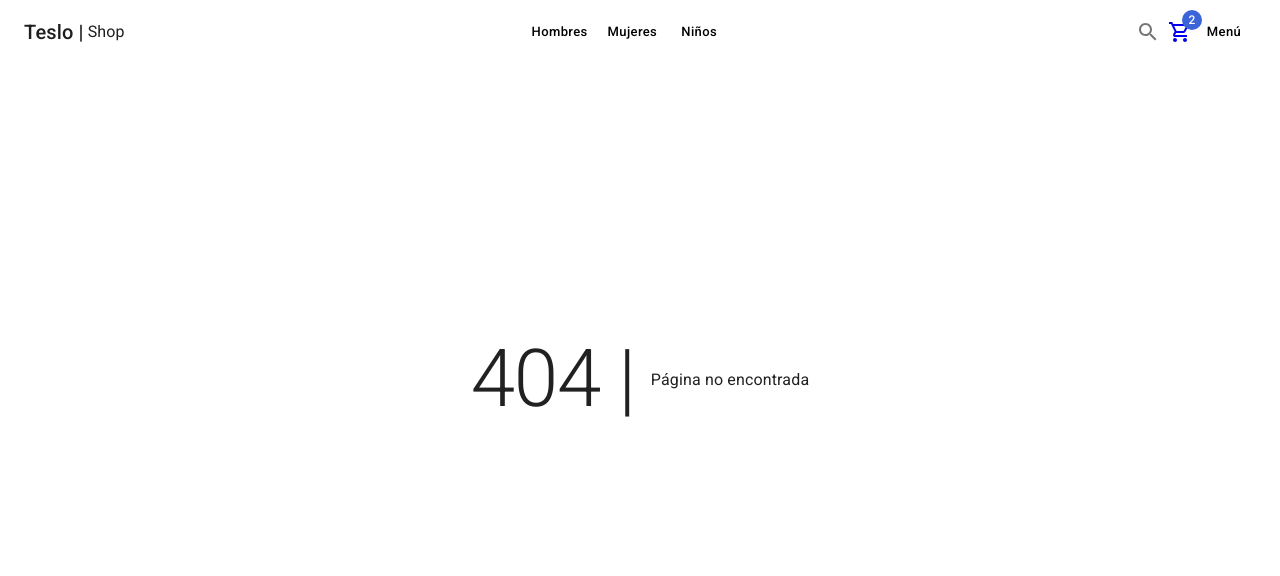
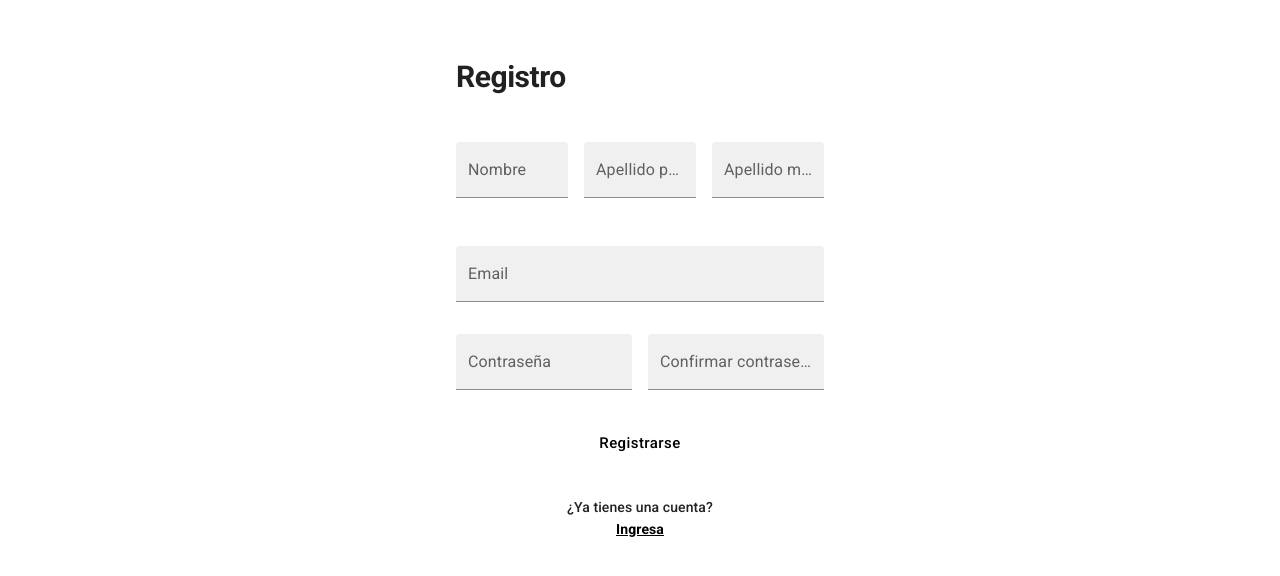
Before and after one commit to HouseCham/teslo-app, a Next.js app: page /auth/register in a window 1280 px wide. Before the commit this address had no page. Shown: the top 576 px of the page. Built offline with nearby package versions, Linux system fonts and the light colour scheme.

Commit message:
auth, login and register pages

```diff
--- /dev/null
+++ b/components/layouts/AuthLayout.tsx
@@ -0,0 +1,30 @@
+import { Box } from '@mui/material';
+import Head from 'next/head';
+import { FC } from 'react';
+
+interface AuthLayoutProps {
+    children: React.ReactNode
+    title: string
+}
+
+const AuthLayout: FC<AuthLayoutProps> = ({ children, title }) => {
+  return (
+    <>
+        <Head>
+            <title>{title}</title>
+        </Head>
+        <main>
+            <Box
+                display={'flex'}
+                justifyContent={'center'}
+                alignItems={'center'}
+                height={'calc(100vh - 200px)'}
+            >
+                { children }
+            </Box>
+        </main>
+    </>
+  )
+}
+
+export default AuthLayout
--- /dev/null
+++ b/pages/auth/register.tsx
@@ -0,0 +1,52 @@
+import React from 'react'
+import AuthLayout from '../../components/layouts/AuthLayout'
+import { Box, Button, Grid, TextField, Typography } from '@mui/material';
+import NextLink from 'next/link';
+
+const RegisterPage = () => {
+    return (
+        <AuthLayout title={'Registro'}>
+            <Grid container spacing={2} sx={{ width: '30%' }}>
+                {/* REGISTER form */}
+                <Grid item xs={12}>
+                    <Typography variant={'h1'} component={'h1'}>Registro</Typography>
+                </Grid>
+                <Grid item xs={12} sm={4} marginTop={4}>
+                    <TextField label={'Nombre'} type={'text'} variant='filled' fullWidth />
+                </Grid>
+                <Grid item xs={12} sm={4} marginTop={4}>
+                    <TextField label={'Apellido paterno'} type={'text'} variant='filled' fullWidth />
+                </Grid>
+                <Grid item xs={12} sm={4} marginTop={4}>
+                    <TextField label={'Apellido materno'} type={'text'} variant='filled' fullWidth />
+                </Grid>
+                <Grid item xs={12} marginTop={4}>
+                    <TextField label={'Email'} type={'email'} variant='filled' fullWidth />
+                </Grid>
+                <Grid item xs={12} sm={6} marginTop={2}>
+                    <TextField label={'Contraseña'} type={'password'} variant='filled' fullWidth />
+                </ Grid>
+                <Grid item xs={12} sm={6} marginTop={2}>
+                    <TextField label={'Confirmar contraseña'} type={'password'} variant='filled' fullWidth />
+                </ Grid>
+                <Grid item xs={12} marginTop={2} textAlign={'center'} >
+                    <Button variant='contained' className='circular-btn' sx={{ width:'30%', minWidth: 'fit-content' }} size='large'>Registrarse</Button>
+                </Grid>
+
+                {/* Register */}
+                <Grid item xs={12} marginTop={2} textAlign={'center'}>
+                    <Typography variant='subtitle2'>
+                        ¿Ya tienes una cuenta?
+                        <NextLink href='/auth/login' passHref>
+                            <Typography variant='subtitle2' sx={{ color: '#000', fontWeight: 'bold', textDecoration: 'underline' }}>
+                                Ingresa
+                            </Typography>
+                        </NextLink>
+                    </Typography>
+                </Grid>
+            </Grid>
+        </AuthLayout>
+    )
+}
+
+export default RegisterPage
```
Also changed, not shown: pages/auth/login.tsx (added, +42 -0 lines).
